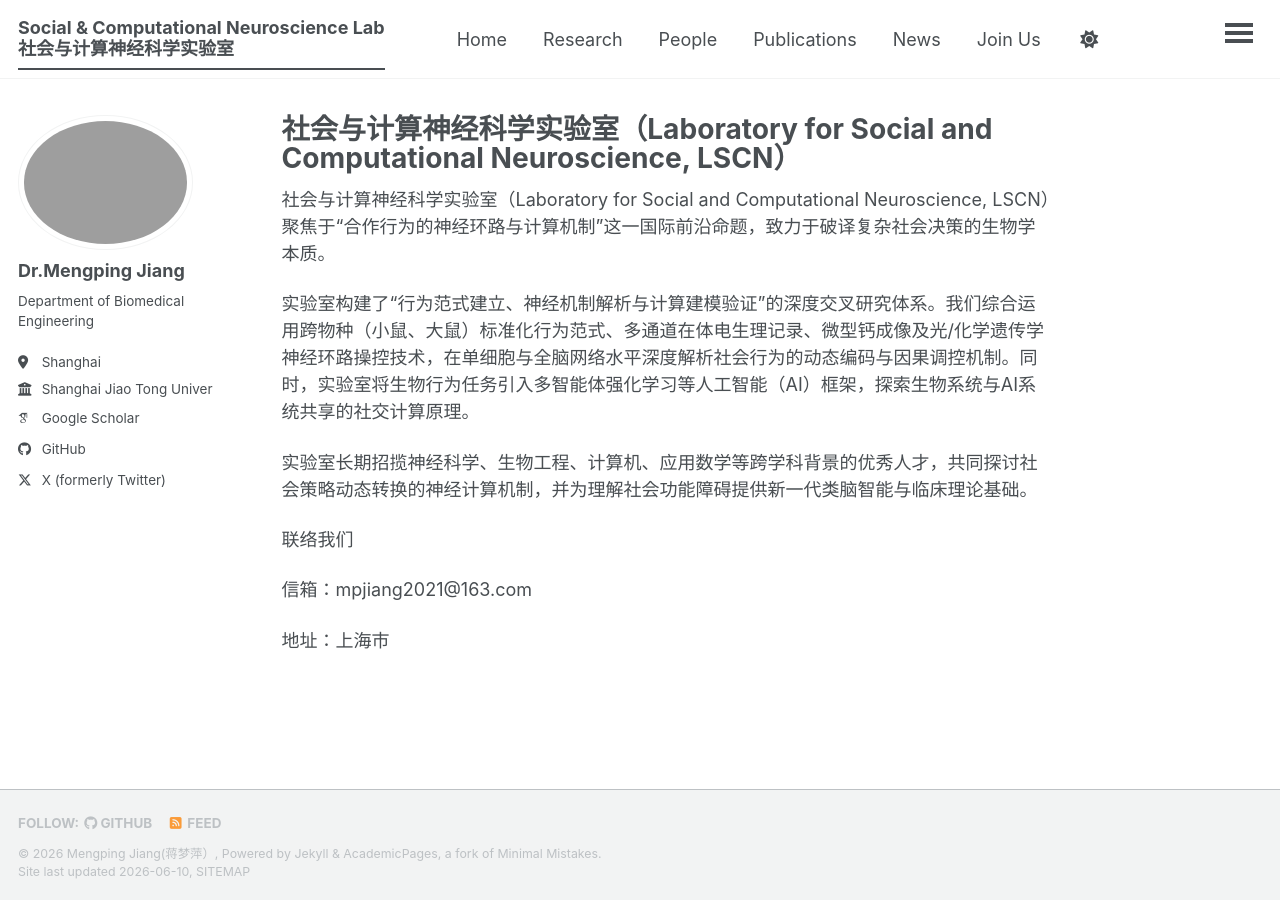
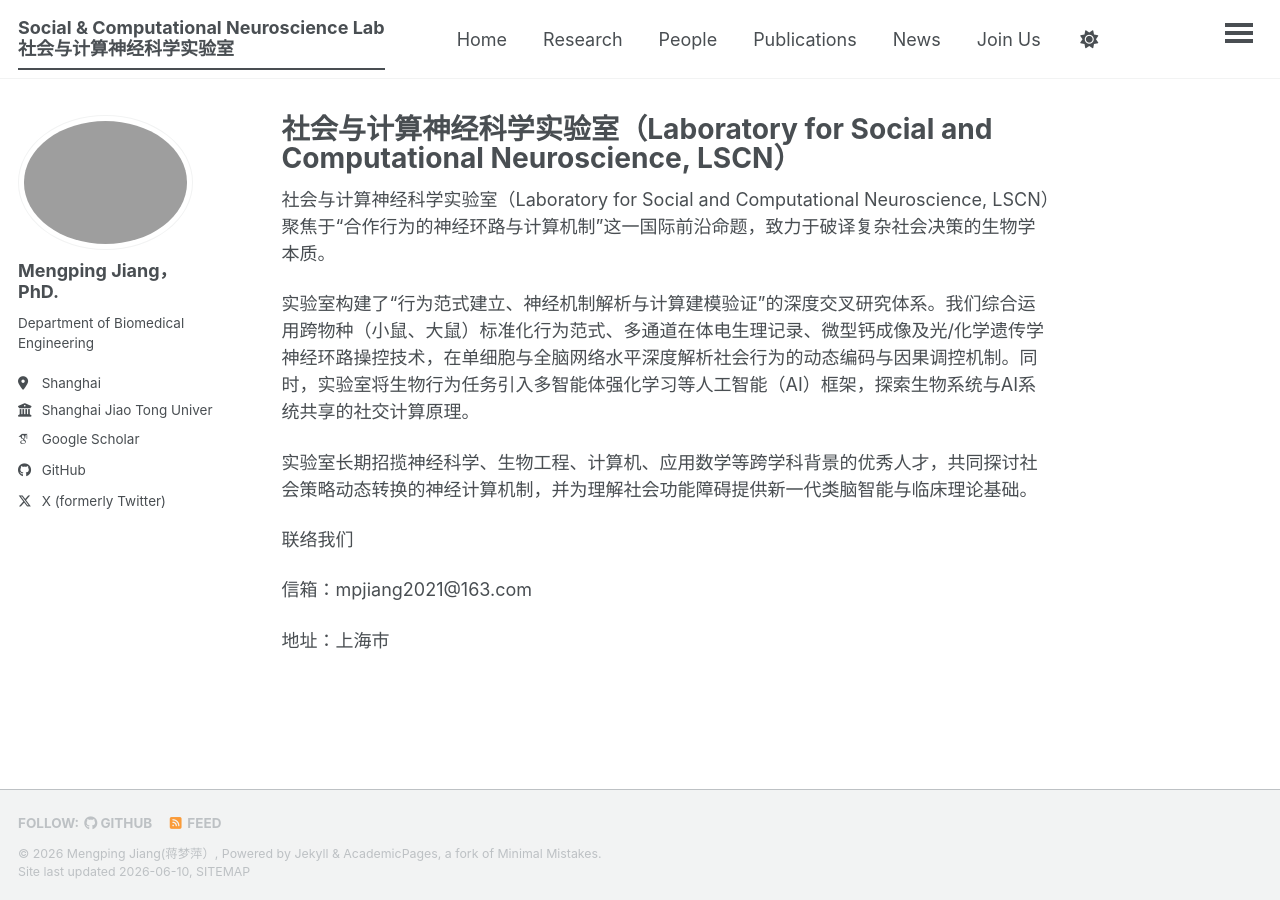
Before and after one commit to MengpingJiang/mengpingjiang.github.io, a Jekyll site: the page built from _pages/about.md, in a window 1280 px wide. Built offline with Jekyll 4.4.1, drawn with Linux system fonts in a browser that asks for light colours; some web fonts are replaced; a script bundle is joined from its source files by our own code; library files that are not in the unit come from our copies.

Commit message:
Update _config.yml

```diff
--- a/_config.yml
+++ b/_config.yml
@@ -23,8 +23,8 @@ repository               : "mengpingjiang/mengpingjiang.github.io"
 #               Additional customization can be done by editing /_includes/author-profile.html
 author:
   # Biographic information
-  avatar           : "Mengping Jiang(蒋梦萍）.png"
-  name             : "Dr.Mengping Jiang"
+  avatar           : "Mengping Jiang.png"
+  name             : "Mengping Jiang， PhD."
   pronouns         : # example: "Assistant professor"
   bio              : "Department of Biomedical Engineering"
   location         : "Shanghai"
```
